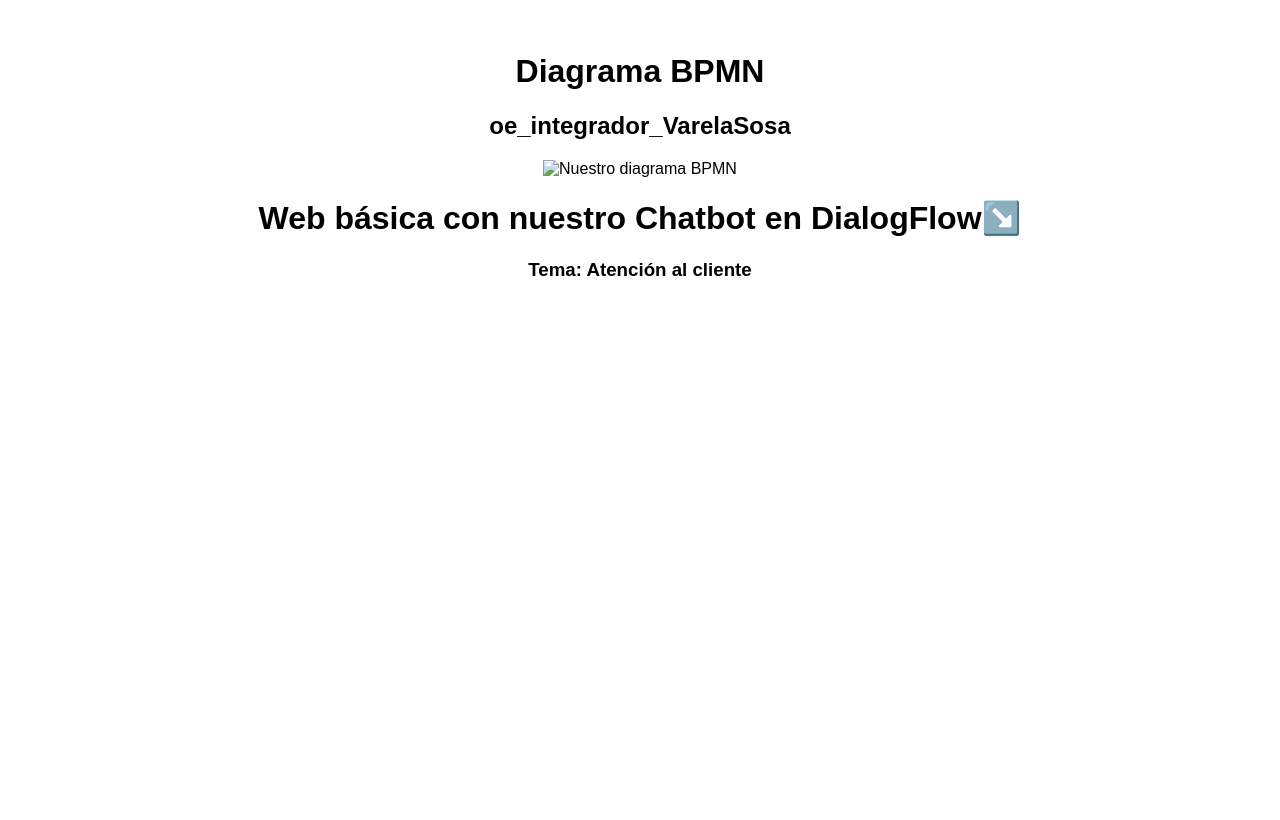
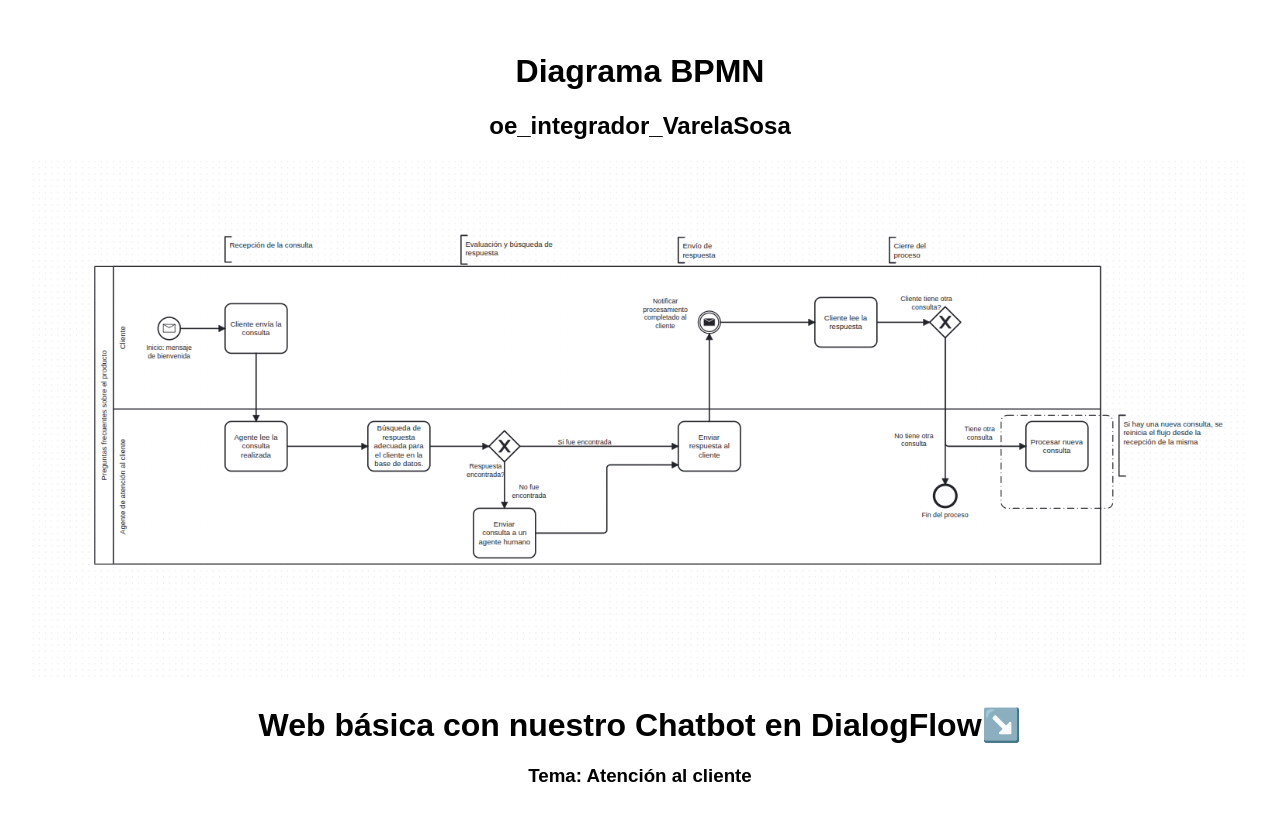
Before and after one commit to santiagovOK/oe_integrador_VarelaSosa, a plain HTML site: page index.html in a window 1280 px wide. Shown: the top 820 px of the page. Drawn offline with nearby package versions, Linux system fonts and the light colour scheme; the site is published under a folder, as on GitHub Pages, so addresses that start at the root find nothing.

Commit message:
Modificando enlace de la imagen

```diff
--- a/index.html
+++ b/index.html
@@ -10,7 +10,7 @@
     <header>
         <h1>Diagrama BPMN</h1>
         <h2>oe_integrador_VarelaSosa</h2>
-        <img src="/assets/diagrama_bpmn.png" alt="Nuestro diagrama BPMN">
+        <img src="assets/diagrama_bpmn.png" alt="Nuestro diagrama BPMN">
         <h1>Web básica con nuestro Chatbot en DialogFlow↘️</h1>
         <h3>Tema: Atención al cliente</h3>
     </header>
```
